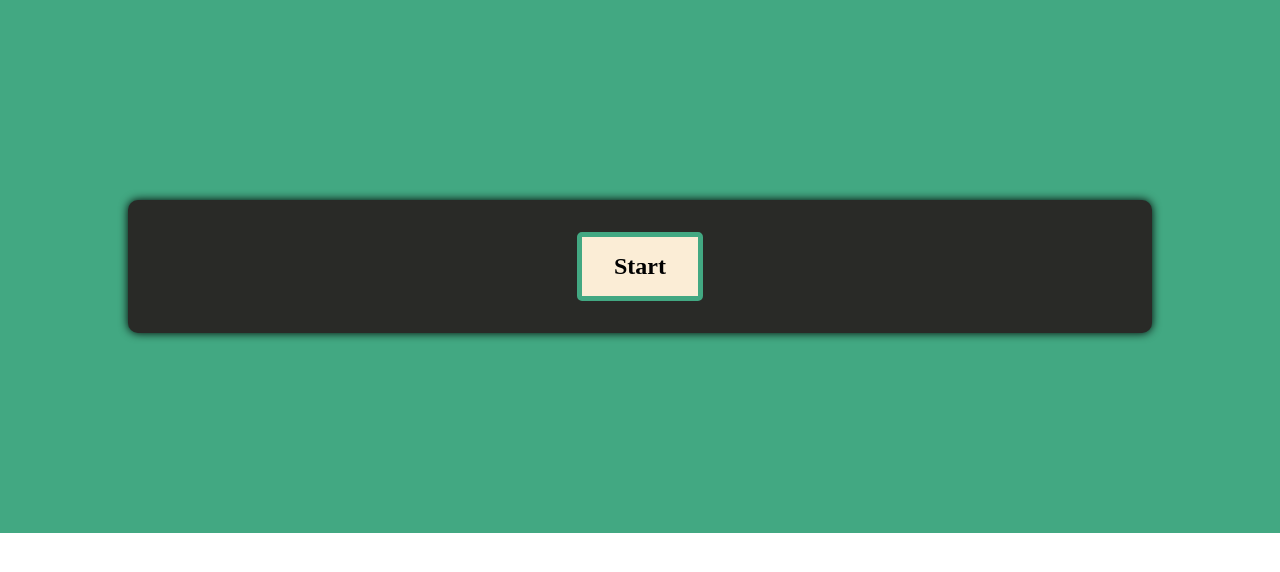
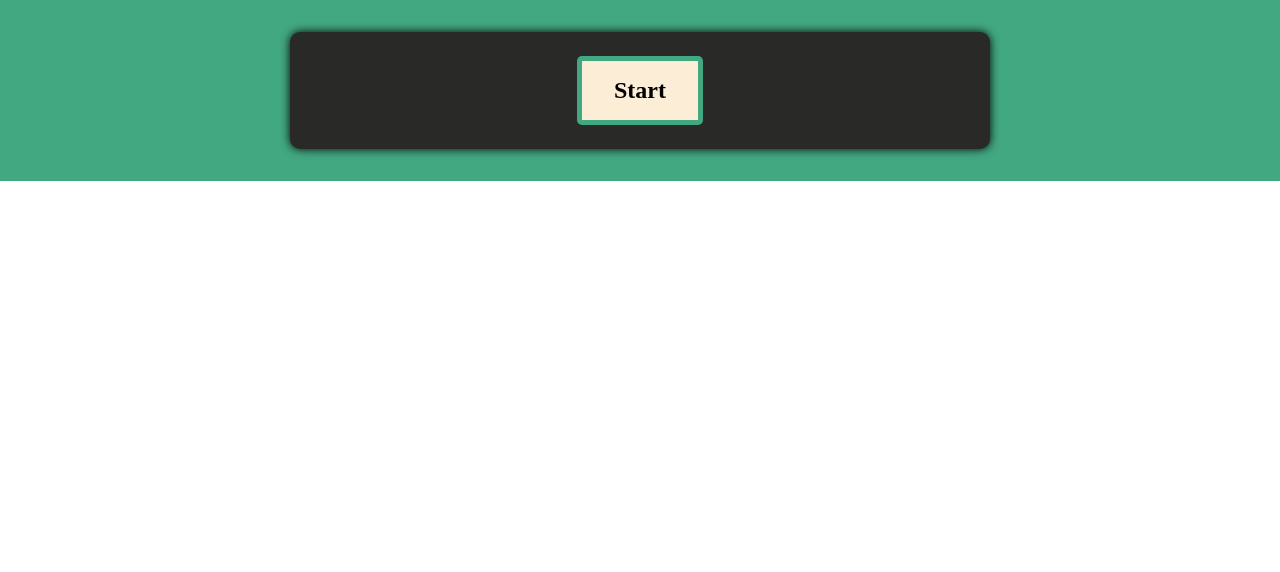
Before and after one commit to purplehippo911/geographyQuiz, a website: page index.html in a window 1280 px wide. Drawn offline with nearby package versions, Linux system fonts and the light colour scheme; a web font is replaced by a local one.

Commit message:
📄made padding smaller and added main

```diff
--- a/index.html
+++ b/index.html
@@ -18,6 +18,7 @@
     />
   </head>
   <body>
+    <main>
       <div class="hero">
         <div class="container row">
           <section id="question-container" class="hide">
@@ -35,6 +36,7 @@
           </section>
         </div>
       </div>
+    </main>
     <script defer src="index.js"></script>
   </body>
 </html>
--- a/style.css
+++ b/style.css
@@ -21,14 +21,15 @@ body {
 }
 
 .hero {
-    padding:200px 0;
+    padding:2rem;
     background:var(--green);
 }
 
 .container {
     width:80%;
+    max-width:700px;
     margin: 0 auto;
-    padding:2rem;
+    padding:1.5rem;
     background:var(--mainBg);
     border-radius:10px;
     box-shadow:0 0 10px;
@@ -40,7 +41,7 @@ img {
 
 .row {
     display:flex;
-    flex-direction: column;
+    /* flex-direction: column; */
     align-items:center;
     justify-content:center;
 }
```
Lines whose indentation alone changed are shown as unchanged.
